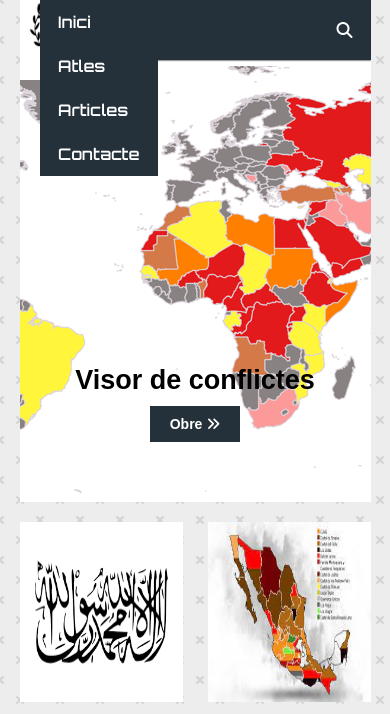
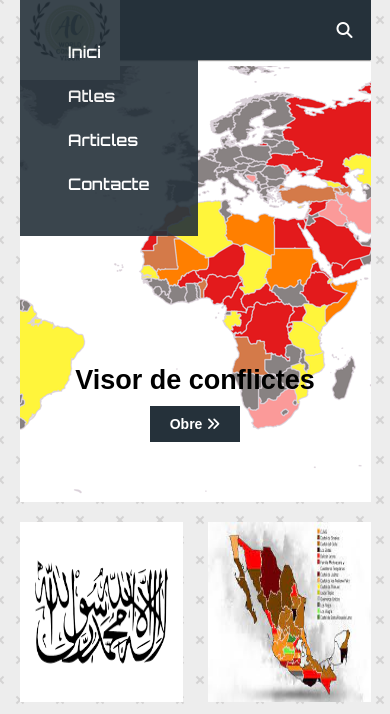
Before and after one commit to gdv21/pagina-web, a plain HTML site: page index.html in a window 390 px wide. Shown: the top 714 px of the page. Drawn offline with Linux system fonts and the light colour scheme; a web font is replaced by a local one.

Commit message:
responsive

```diff
--- a/style.css
+++ b/style.css
@@ -201,7 +201,10 @@ a {
         position: absolute;
         top: 0;
         left: 0;
-        background: #25313a
+        background: #25313a;
+        transform: translateX(-20px);
+        padding: 30px;
+        opacity: .9;
     }
 }
 
```
